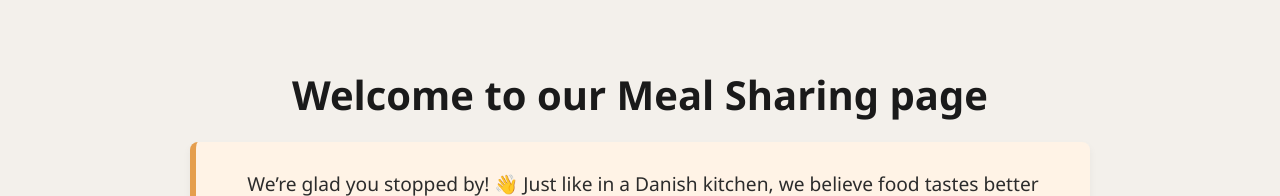
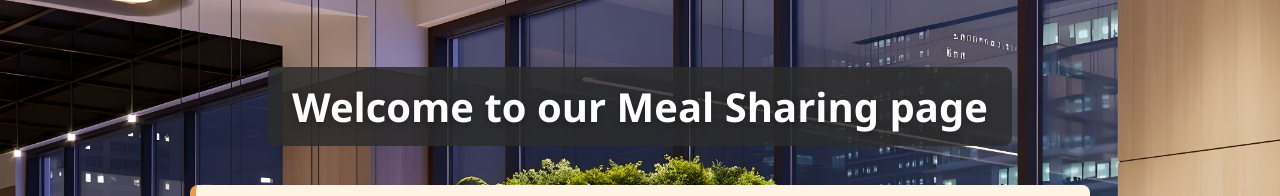
Before and after one commit to Bayram89/meal-sharing, a Next.js app in the folder app-next/: page / in a window 1280 px wide. Shown: the top 196 px of the page. Built offline with nearby package versions, Linux system fonts and the light colour scheme; no server answers.

Commit message:
Added restaurant background image

```diff
--- a/app-next/components/HomePage/HomePage.css
+++ b/app-next/components/HomePage/HomePage.css
@@ -1,6 +1,9 @@
 body {
   background-color: #f3f0eb;
   margin: 0;
+  background-image: url("../../assets/restaurant_background.jpeg");
+  background-size: cover;
+  background-position: center;
 }
 
 .homepage {
@@ -15,7 +18,12 @@ body {
 .homepage h1 {
   font-size: 2.5rem;
   margin-bottom: 20px;
-  color: #1a1a1a;
+  color: #fff;
+  background: rgba(44, 44, 44, 0.85);
+  padding: 12px 24px;
+  border-radius: 8px;
+  display: inline-block;
+  text-shadow: 0 2px 8px rgba(0,0,0,0.3);
 }
 
 .intro {
--- a/app-next/components/HomePage/HomePage.jsx
+++ b/app-next/components/HomePage/HomePage.jsx
@@ -1,6 +1,7 @@
 import "./HomePage.css";
 import MealsList from "@/components/MealsList/MealsList";
 import "@/components/MealsList/MealsList.css";
+
 
 function HomePage() {
   return (
```
Also changed, not shown: app-next/assets/restaurant_background.jpeg (added).
